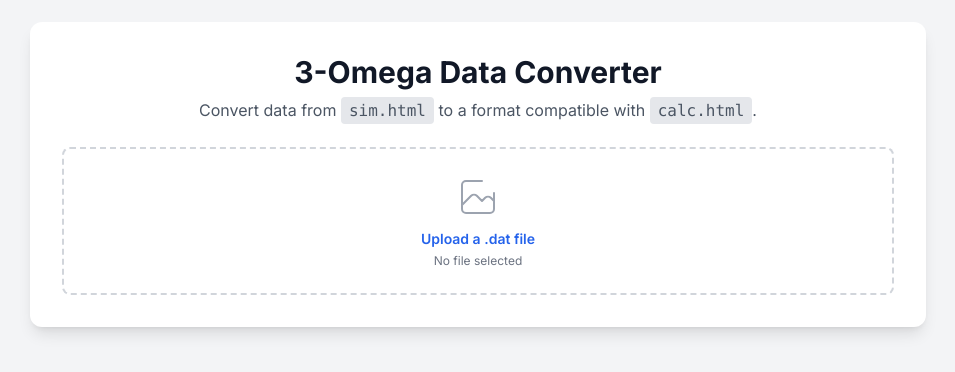
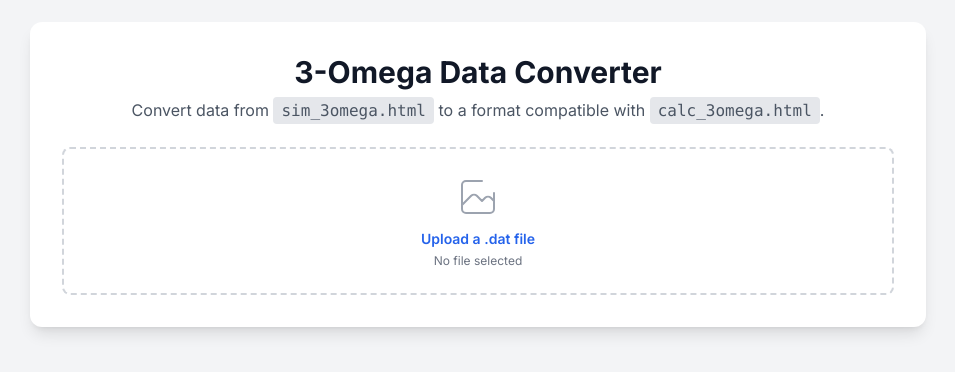
Before and after one commit to nitad54448/convert_3omega, a plain HTML site: page index.html in a window 1280 px wide. Shown: the part 226-598 px from the top of the page, without its empty margins (162-1117 px from the left). Drawn offline with nearby package versions, Linux system fonts and the light colour scheme.

Commit message:
Update index.html

```diff
--- a/index.html
+++ b/index.html
@@ -21,7 +21,7 @@
         <!-- Header Section -->
         <div class="text-center">
             <h1 class="text-3xl font-bold text-gray-900">3-Omega Data Converter</h1>
-            <p class="text-gray-600 mt-2">Convert data from <code class="bg-gray-200 px-2 py-1 rounded">sim.html</code> to a format compatible with <code class="bg-gray-200 px-2 py-1 rounded">calc.html</code>.</p>
+            <p class="text-gray-600 mt-2">Convert data from <code class="bg-gray-200 px-2 py-1 rounded">sim_3omega.html</code> to a format compatible with <code class="bg-gray-200 px-2 py-1 rounded">calc_3omega.html</code>.</p>
         </div>
 
         <!-- Step 1: File Upload -->
```
